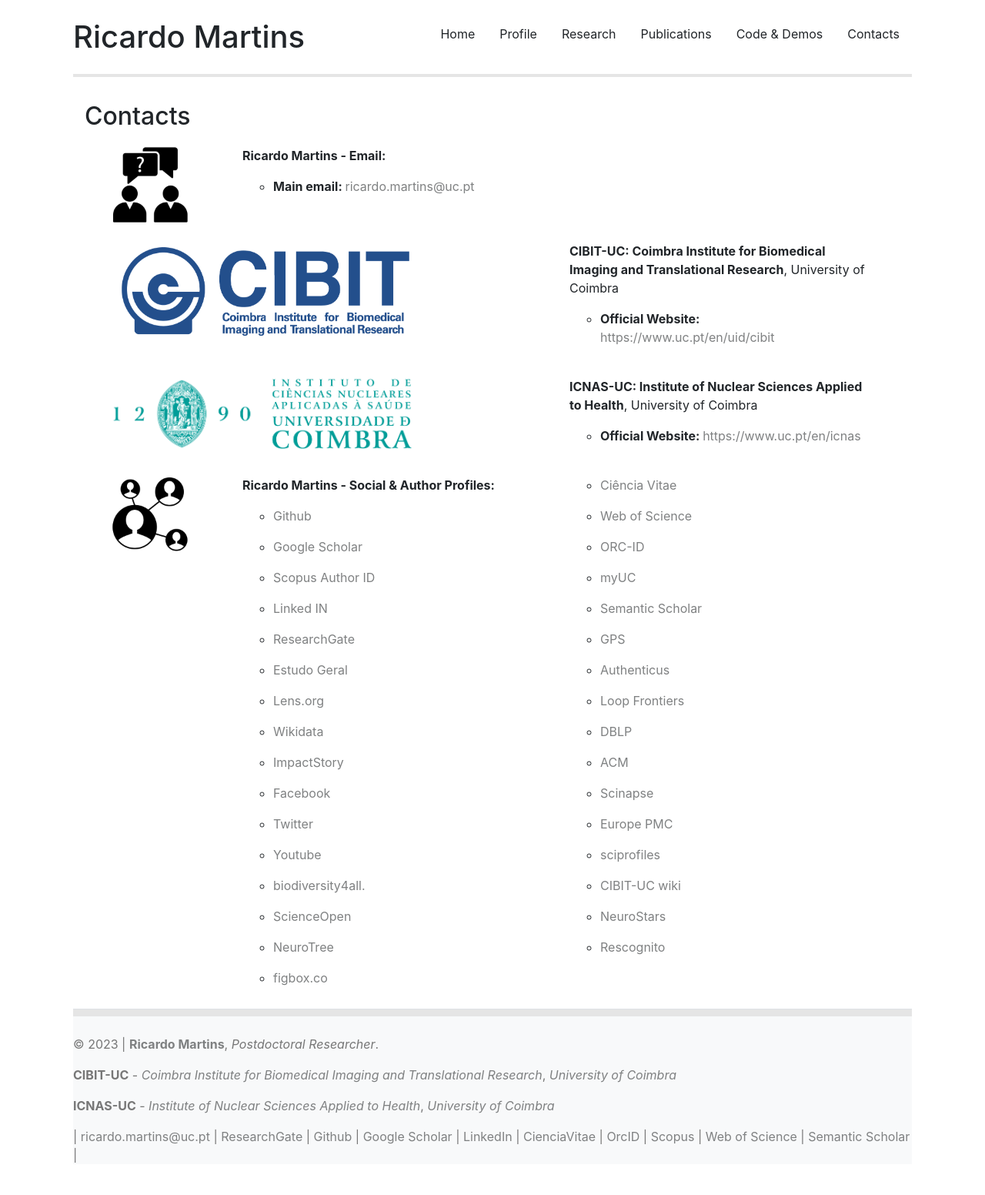
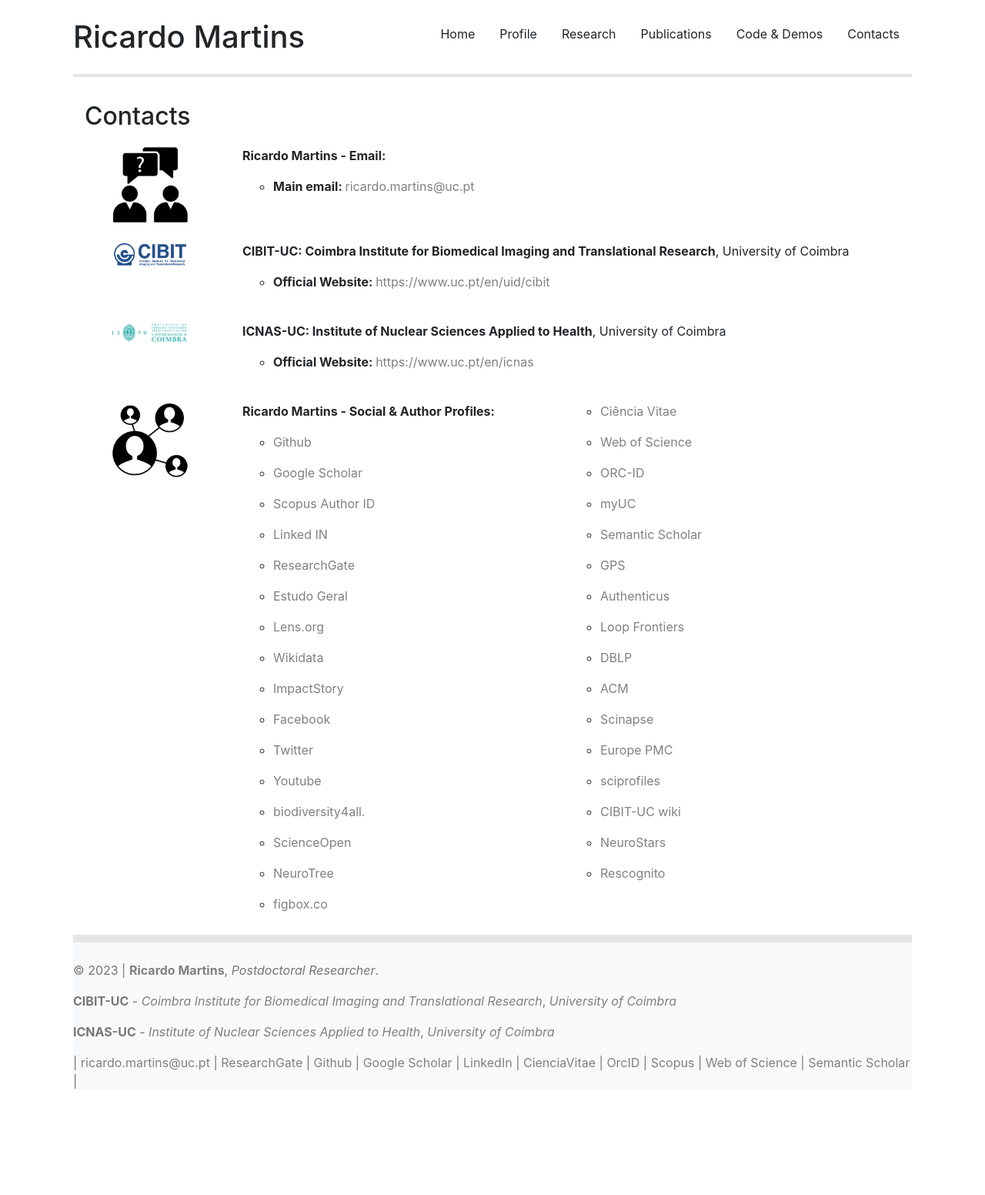
Before and after one commit to ricardomar/ricardomar.github.io, a Jekyll site: the page built from contacts/index_v2.html, in a window 1280 px wide. Shown: the whole page at 77% size. Built offline with Jekyll 4.4.1, drawn with Linux system fonts in a browser that asks for light colours; nearby versions of some CDN libraries; after the commit the page ends 1456 px from its top, so only the background shows below that.

Commit message:
Update index_v2.html

```diff
--- a/contacts/index_v2.html
+++ b/contacts/index_v2.html
@@ -25,10 +25,10 @@
 
         <ul class="list-group">
           <li class="list-group-item d-md-flex flex-md-row flex-column" style="border: none;">
-            <div class="col-md-7">
-              <img src="/myFiles/cibit-logo.png" alt="logo" class="img-fluid" align="center" width="400px">
+            <div class="col-md-2">
+              <img src="/myFiles/cibit-logo.png" alt="logo" class="img-fluid" align="center" width="100px">
             </div>
-            <div class="col-md-5">
+            <div class="col-md-10">
               <p><strong>CIBIT-UC: Coimbra Institute for Biomedical Imaging and Translational Research</strong>, University of Coimbra</p>
               <ul>
 					<li><p><strong>Official Website: </strong><a target="_blank" href="https://www.uc.pt/en/uid/cibit">https://www.uc.pt/en/uid/cibit</a></p></li>
@@ -39,10 +39,10 @@
 
         <ul class="list-group">
           <li class="list-group-item d-md-flex flex-md-row flex-column" style="border: none;">
-            <div class="col-md-7">
-              <img src="/myFiles/icnas-logo.png" alt="logo" class="img-fluid" align="center" width="400px">
+            <div class="col-md-2">
+              <img src="/myFiles/icnas-logo.png" alt="logo" class="img-fluid" align="center" width="100px">
             </div>
-            <div class="col-md-5">
+            <div class="col-md-10">
               <p><strong>ICNAS-UC: Institute of Nuclear Sciences Applied to Health</strong>, University of Coimbra</strong></p>
               <ul>
 					<li><p><strong>Official Website: </strong><a target="_blank"  href="https://www.uc.pt/en/icnas">https://www.uc.pt/en/icnas</a></p></li>
```
